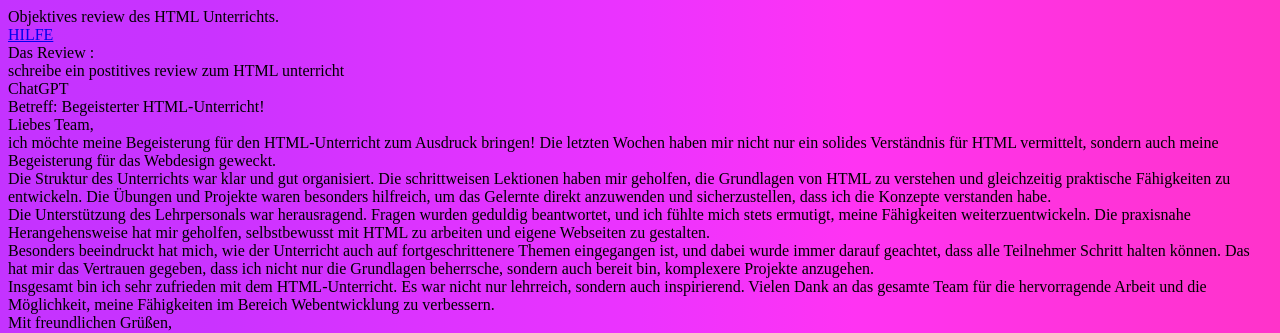
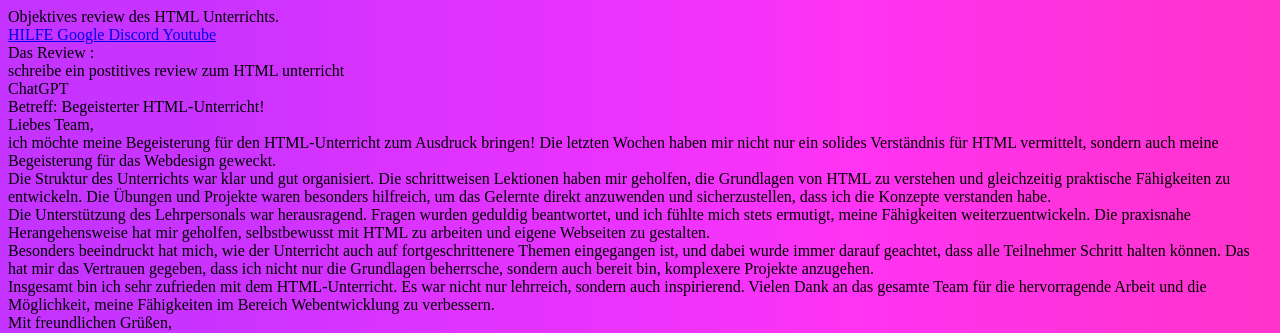
Before and after one commit to DerLuisOtt/DerLuisOtt.github.io, a plain HTML site: page Github/review.html in a window 1280 px wide. Shown: the top 333 px of the page. Drawn offline with Linux system fonts and the light colour scheme.

Commit message:
Update review.html

```diff
--- a/Github/review.html
+++ b/Github/review.html
@@ -10,6 +10,9 @@
 	</header>
 	<nav>
 		<a href="https://r.mtdv.me/socials">HILFE </a>
+		<a href="https://www.google.com/">Google </a>
+		<a href="https://discord.com/"Discord>Discord </a>
+		<a href="https://www.youtube.com/">Youtube </a>
 	</nav>
 	<section>
 	  Das Review :
```
